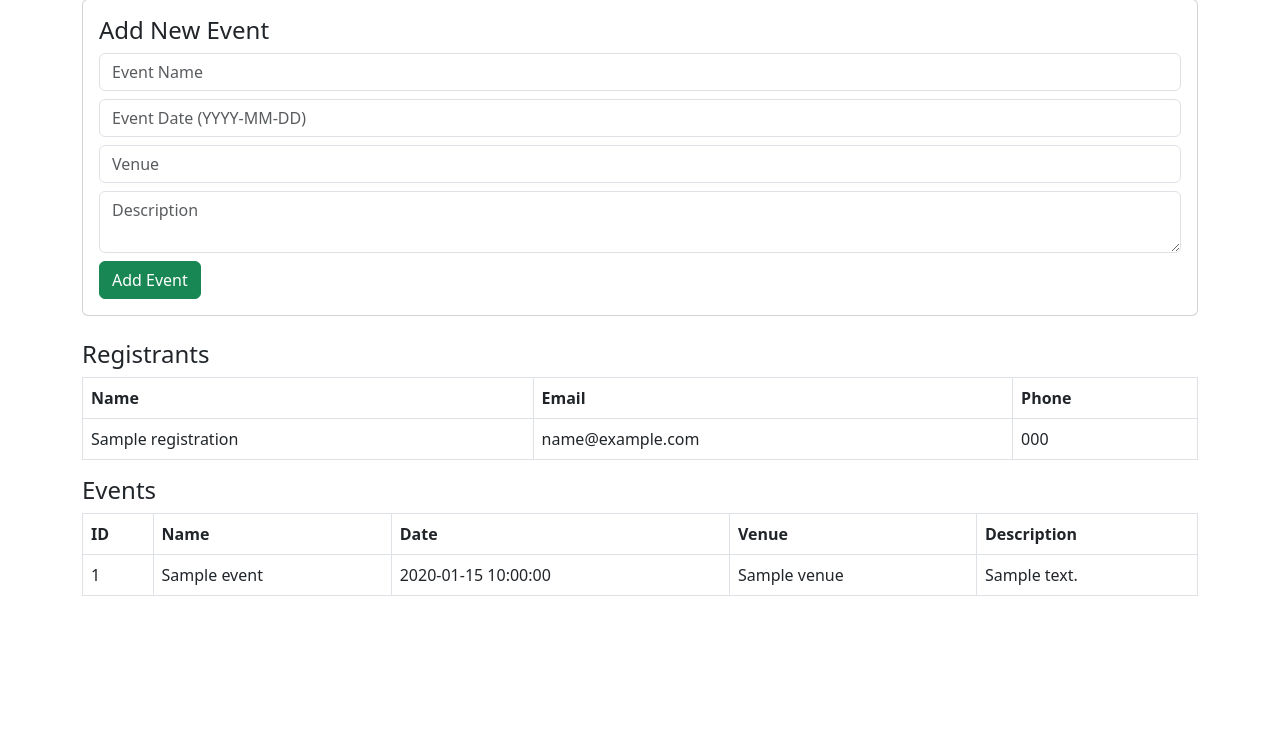
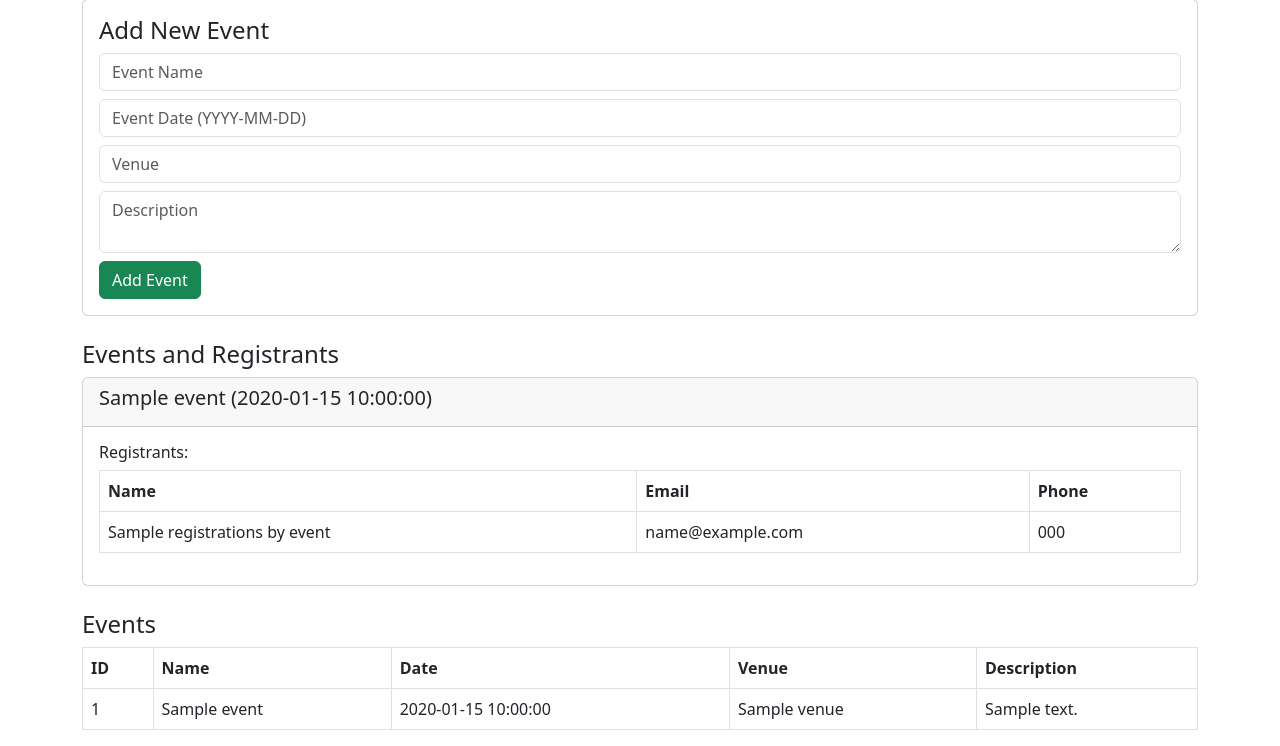
Before and after one commit to Sricharan-V/event_registration, a Flask app: template templates/dashboard.html in a window 1280 px wide. Shown: the part 95-841 px from the top of the page. Before the commit the page ends 691 px from the top, so only its background shows below. Run offline with Flask 3, Linux system fonts and the light colour scheme; the template is opened without the code that fills it: most values are stand-ins (such as "Sample title", 1, 10 or a date in 2020).

Commit message:
Updated admin dashboard, home page, and register page to add more events, and see registrants for each particular event

```diff
--- a/app.py
+++ b/app.py
@@ -19,33 +19,39 @@ events = [
 
 @app.route('/')
 def home():
-    return render_template('index.html')
+    return render_template('index.html', events=events)
 
 
 @app.route('/register')
 def register():
-    return render_template('register.html')
+    event_id = request.args.get('event_id', type=int)
+    event = next((e for e in events if e['id'] == event_id), None)
+    if not event:
+        return "Event not found", 404
+    return render_template('register.html', event=event)
 
 @app.route('/submit', methods=['POST'])
 def submit():
     name = request.form.get('name')
     email = request.form.get('email')
     phone = request.form.get('phone')
+    event_id = request.form.get('event_id', type=int)
 
-    # Simple server-side validation
-    if not name or not email or not phone or len(phone) != 10 or not phone.isdigit():
-        # Could redirect back with error message in real app
-        return "Invalid input, please fill all fields correctly.", 400
+    if not name or not email or not phone or not event_id:
+        return "Invalid input", 400
 
-    registration = {
-        'name': name,
-        'email': email,
-        'phone': phone
-    }
+    if len(phone) != 10 or not phone.isdigit():
+        return "Invalid phone number", 400
+
+    event = next((e for e in events if e['id'] == event_id), None)
+    if not event:
+        return "Event not found", 404
+
+    registration = {'name': name, 'email': email, 'phone': phone, 'event_id': event_id}
     registrations.append(registration)
 
-    # Redirect to success page passing name info via query or session (simplified here)
     return redirect(url_for('success', name=name))
+
 
 @app.route('/success')
 def success():
@@ -72,7 +78,6 @@ def dashboard():
     if not session.get('admin'):
         return redirect(url_for('admin'))
     if request.method == 'POST':
-        # Add a new event
         eid = len(events) + 1
         name = request.form.get('event_name')
         date = request.form.get('event_date')
@@ -85,7 +90,12 @@ def dashboard():
             'venue': venue,
             'description': description
         })
-    return render_template('dashboard.html', registrations=registrations, events=events)
+    # Group registrations by event_id
+    registrations_by_event = {}
+    for event in events:
+        registrations_by_event[event['id']] = [r for r in registrations if r['event_id'] == event['id']]
+    return render_template('dashboard.html', events=events, registrations_by_event=registrations_by_event)
+
 
 
 if __name__ == '__main__':
--- a/templates/dashboard.html
+++ b/templates/dashboard.html
@@ -23,23 +23,37 @@
     </div>
 
     <!-- Registered Users Table -->
-    <h4>Registrants</h4>
+    <h4>Events and Registrants</h4>
+
+    {% for event in events %}
+    <div class="card mb-4">
+    <div class="card-header">
+        <h5>{{ event.name }} ({{ event.date }})</h5>
+    </div>
+    <div class="card-body">
+        <h6>Registrants:</h6>
+        {% if registrations_by_event[event.id] %}
         <table class="table table-bordered">
         <thead>
-        <tr>
-          <th>Name</th><th>Email</th><th>Phone</th>
-        </tr>
+            <tr><th>Name</th><th>Email</th><th>Phone</th></tr>
         </thead>
         <tbody>
-        {% for r in registrations %}
+            {% for reg in registrations_by_event[event.id] %}
             <tr>
-          <td>{{ r.name }}</td>
-          <td>{{ r.email }}</td>
-          <td>{{ r.phone }}</td>
+            <td>{{ reg.name }}</td>
+            <td>{{ reg.email }}</td>
+            <td>{{ reg.phone }}</td>
             </tr>
             {% endfor %}
         </tbody>
         </table>
+        {% else %}
+        <p>No registrants yet.</p>
+        {% endif %}
+    </div>
+    </div>
+    {% endfor %}
+
 
     <!-- Events Table -->
     <h4>Events</h4>
--- a/templates/register.html
+++ b/templates/register.html
@@ -27,7 +27,7 @@
 </nav>
 
 <section class="container mt-5">
-  <h2>Register for the Event</h2>
+  <h2>Register for {{ event.name }}</h2>
   <form id="registrationForm" method="POST" action="{{ url_for('submit') }}" novalidate>
     <div class="mb-3">
       <label for="name" class="form-label">Full Name *</label>
@@ -47,6 +47,8 @@
       <div class="invalid-feedback">Please enter a 10-digit phone number.</div>
     </div>
 
+    <input type="hidden" name="event_id" value="{{ event.id }}" />
+
     <button type="submit" class="btn btn-primary">Submit Registration</button>
   </form>
 
```
Also changed, not shown: templates/index.html (+9 -9 lines). Lines whose indentation alone changed are shown as unchanged.
